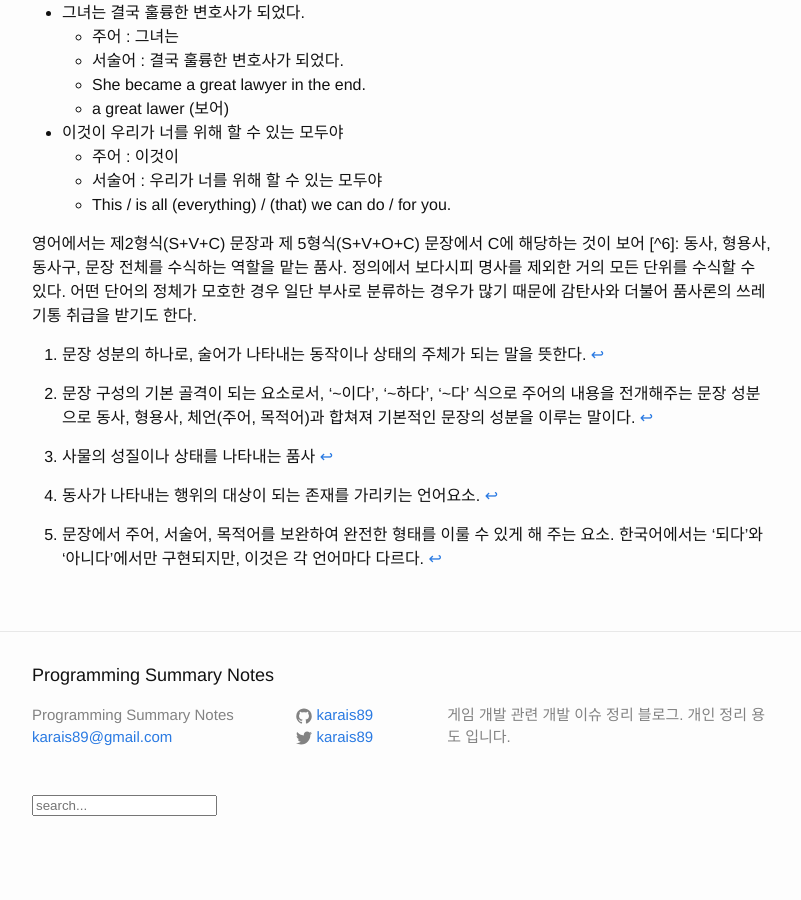
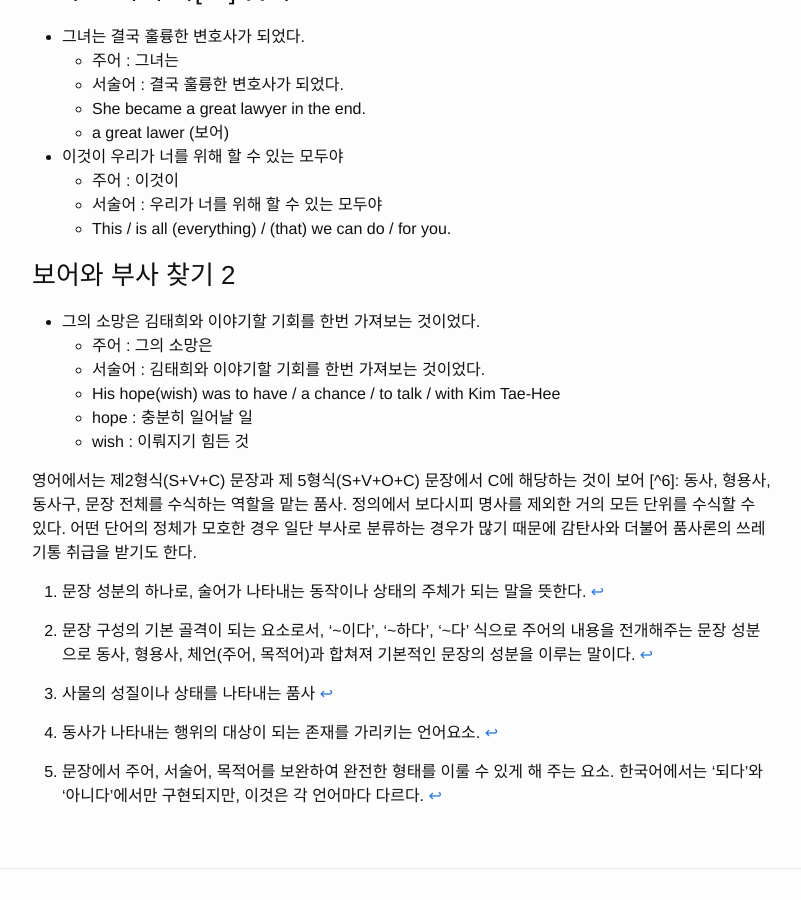
Before and after one commit to karais89/karais89.github.io_back, a Jekyll site: the page built from _posts/2018-12-14-hanmadiro-part-0.markdown, in a window 1280 px wide and 900 px high, scrolled down 3863 px. Shown: the whole window, without its empty margins (238-1039 px from the left). Built offline with Jekyll 4.4.1, drawn with Linux system fonts in a browser that asks for light colours; comment, search, counter and statistics services are not loaded; before the commit the page ends 4739 px from its top, so only the background shows below that.

Commit message:
update 보어와 부사 찾기 2

```diff
--- a/_posts/2018-12-14-hanmadiro-part-0.markdown
+++ b/_posts/2018-12-14-hanmadiro-part-0.markdown
@@ -164,6 +164,15 @@ woman beautiful이 틀린표현이라면 mission impossible도 틀린 표현 일
     - 서술어 : 우리가 너를 위해 할 수 있는 모두야
     - This / is all (everything) / (that) we can do / for you.
 
+### 보어와 부사 찾기 2
+
+- 그의 소망은 김태희와 이야기할 기회를 한번 가져보는 것이었다.
+    - 주어 : 그의 소망은
+    - 서술어 : 김태희와 이야기할 기회를 한번 가져보는 것이었다.
+    - His hope(wish) was to have / a chance / to talk / with Kim Tae-Hee
+    - hope : 충분히 일어날 일
+    - wish : 이뤄지기 힘든 것
+
 [^1]: 문장 성분의 하나로, 술어가 나타내는 동작이나 상태의 주체가 되는 말을 뜻한다.
 [^2]: 문장 구성의 기본 골격이 되는 요소로서, '~이다', '~하다', '~다' 식으로 주어의 내용을 전개해주는 문장 성분으로 동사, 형용사, 체언(주어, 목적어)과 합쳐져 기본적인 문장의 성분을 이루는 말이다.
 [^3]: 사물의 성질이나 상태를 나타내는 품사
```
